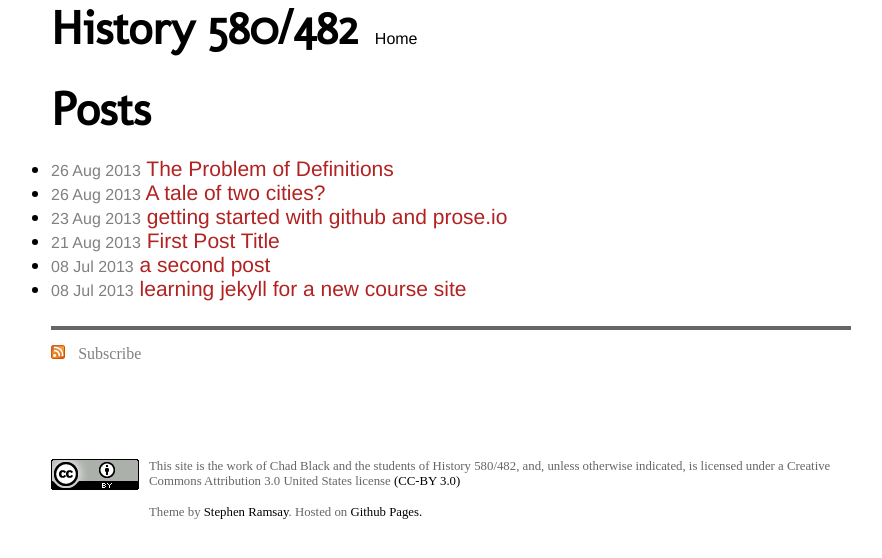
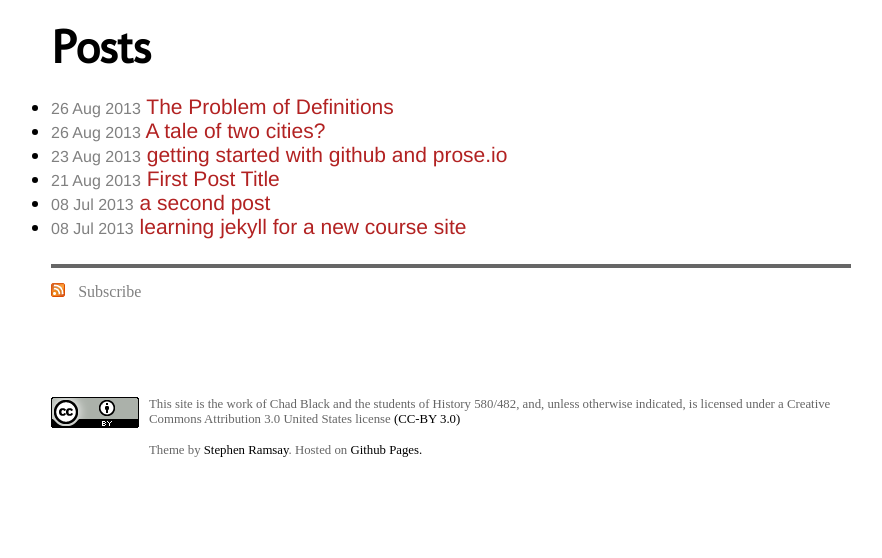
Before and after one commit to chadblack/history580, a Jekyll site: the page built from info/all_posts.html, in a window 1280 px wide. Shown: the top 558 px of the page, without its empty margins (189-1071 px from the left). Built offline with Jekyll 4.4.1, drawn with Linux system fonts in a browser that asks for light colours; some web fonts are replaced; Markdown is read by kramdown in place of the engine named in the settings.

Commit message:
fixed navigation on all_posts page

```diff
--- a/info/all_posts.html
+++ b/info/all_posts.html
@@ -1,12 +1,8 @@
 ---
 layout: default
-title: History 508/482 -- All Posts
+title: History 580/482 -- All Posts
 meta-description: "History 580/482's blog posts."
 ---
-
-<div id="title">
-	<span id="title_string"><a href="/">History 580/482</a></span>&nbsp;&nbsp;&nbsp; <span id="nav"><a href="/">Home</a></span><br>
-</div>
 
 <div id="blog_section">
 	<div class="section_title">Posts</div>
```
